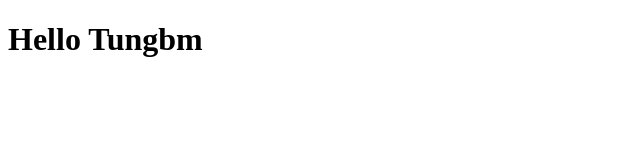
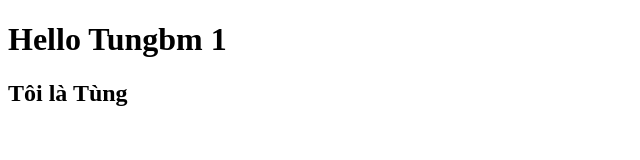
Before and after one commit to Tungbm123/JS_20260719, a plain HTML site: page index.html in a window 1280 px wide. Shown: the whole page, without its empty margins (0-640 px from the left). Drawn offline with Linux system fonts and the light colour scheme.

Commit message:
second update

```diff
--- a/index.html
+++ b/index.html
@@ -8,8 +8,8 @@
     <script src="project.js"></script>
 </head>
 
-<body>
-    <h1>Hello Tungbm</h1>
+<h1>Hello Tungbm 1</h1>
+<h2>Tôi là Tùng </h2>
 
 </body>
 
```
